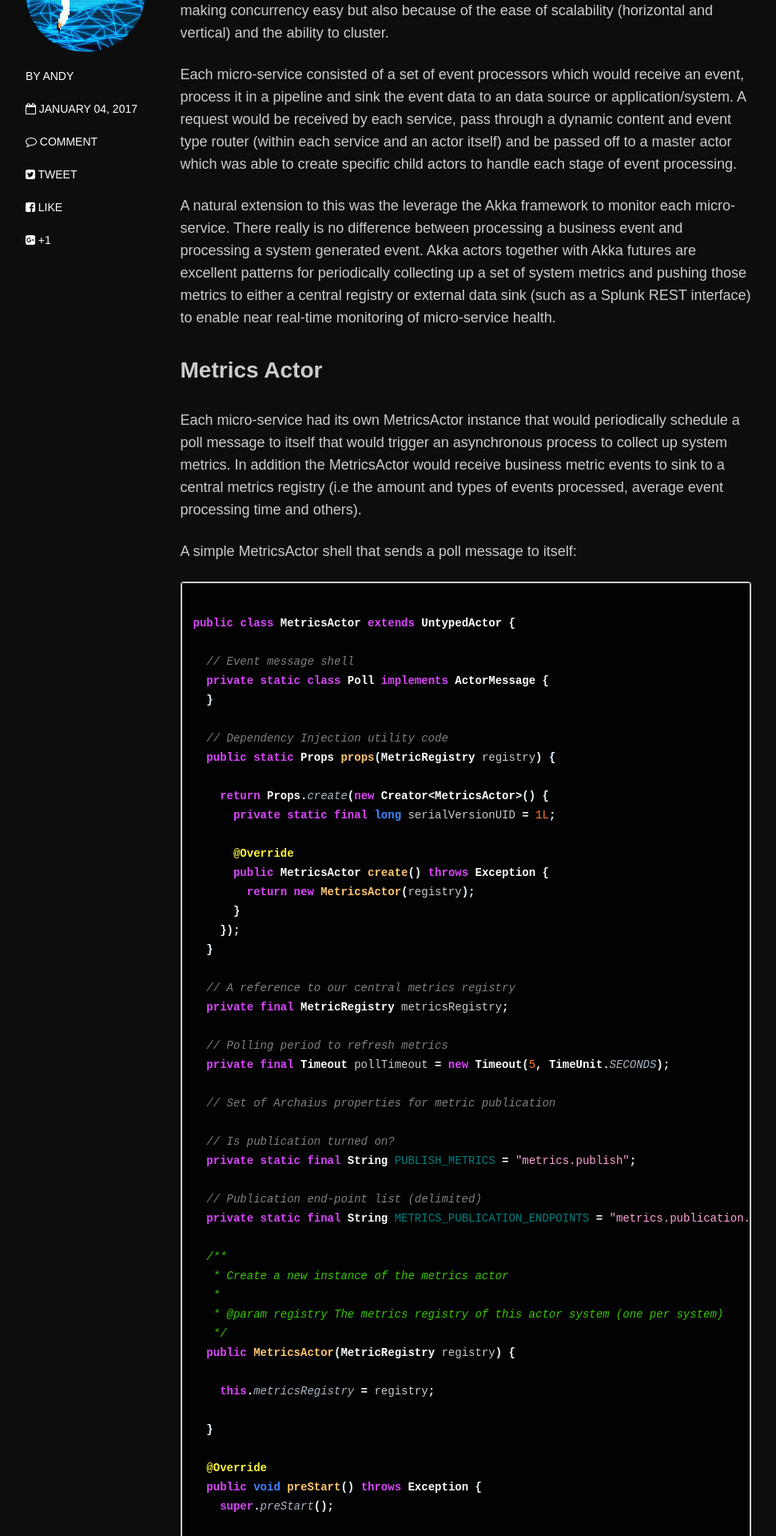
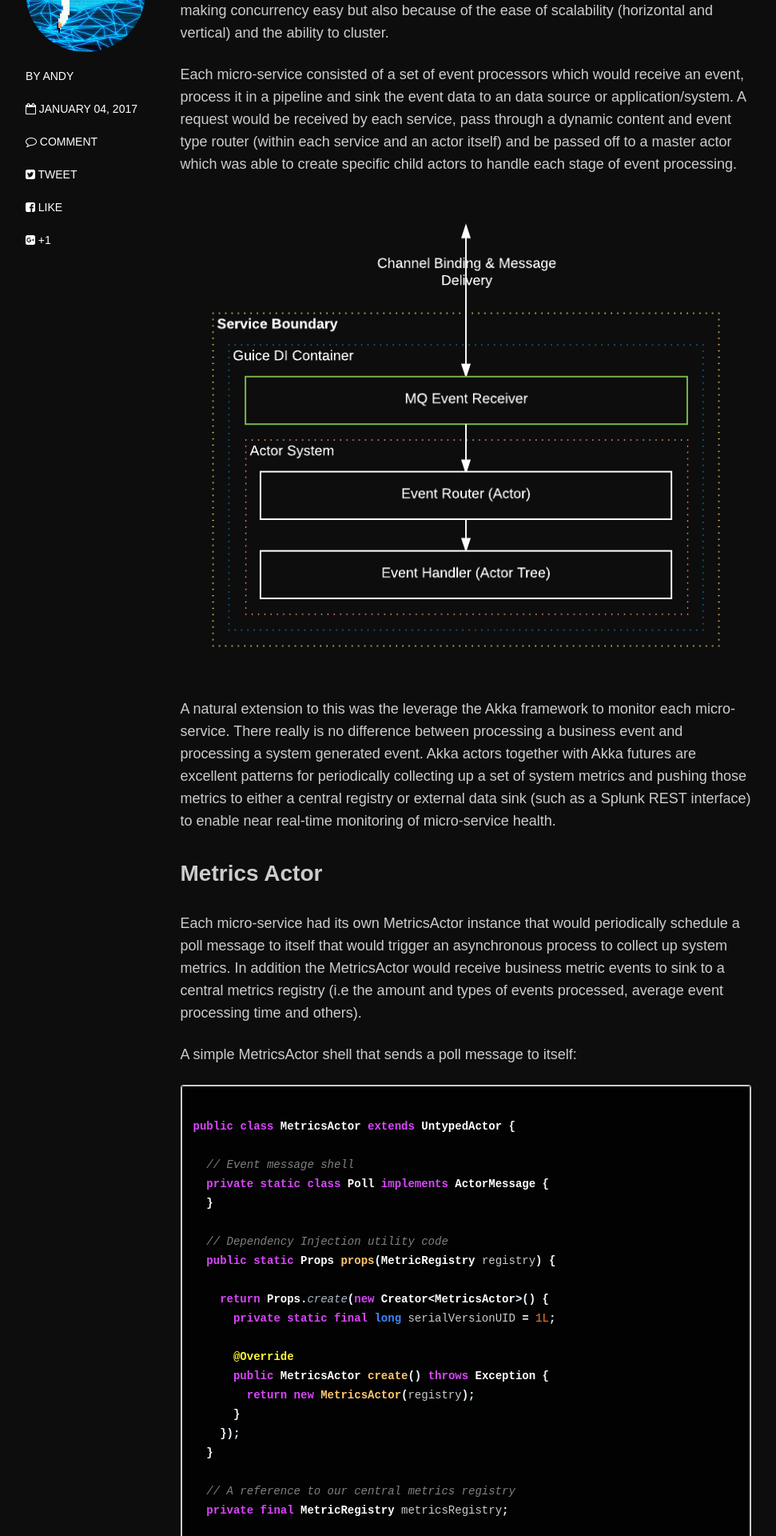
Before and after one commit to brooms/brooms.github.io, a Jekyll site: the page built from _posts/blog/2017-01-04-akka-futures-metrics.md, in a window 1280 px wide. Shown: the part 1478-3398 px from the top of the page at 80% size, without its empty margins (154-1125 px from the left). Built offline with Jekyll 4.4.1, drawn with Linux system fonts in a browser that asks for light colours; nearby versions of some CDN libraries; comment, search, counter and statistics services are not loaded.

Commit message:
Added a micro-service anatomy diagram

```diff
--- a/_posts/blog/2017-01-04-akka-futures-metrics.md
+++ b/_posts/blog/2017-01-04-akka-futures-metrics.md
@@ -15,6 +15,8 @@ image:
 The client we were working for was primarily a Java shop and had an existing event-driven enterprise middleware platform. We settled on the Akka framework to act as the engine room for each micro-service, not just because of the framework's ability for making concurrency easy but also because of the ease of scalability (horizontal and vertical) and the ability to cluster.
 
 Each micro-service consisted of a set of event processors which would receive an event, process it in a pipeline and sink the event data to an data source or application/system. A request would be received by each service, pass through a dynamic content and event type router (within each service and an actor itself) and be passed off to a master actor which was able to create specific child actors to handle each stage of event processing.
+
+![alt text](../../images/akka_metrics/Akka_Service.png "Micro-service anatomy")
 
 A natural extension to this was the leverage the Akka framework to monitor each micro-service. There really is no difference between processing a business event and processing a system generated event. Akka actors together with Akka futures are excellent patterns for periodically collecting up a set of system metrics and pushing those metrics to either a central registry or external data sink (such as a Splunk REST interface) to enable near real-time monitoring of micro-service health.
 
```
Also changed, not shown: images/akka_metrics/Akka_Service.png (added).
